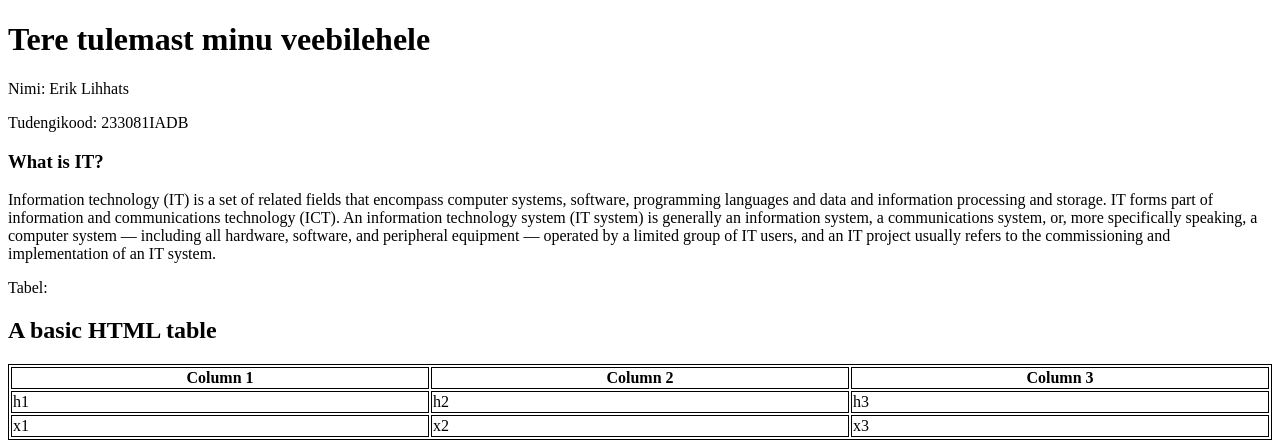
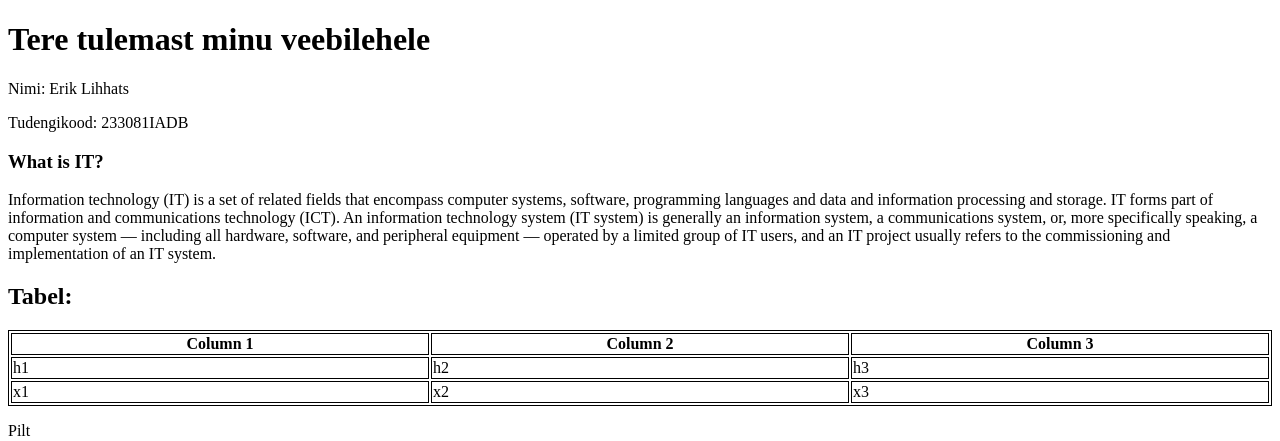
Before and after one commit to ErikLs1/taltech.github.io, a plain HTML site: page index.html in a window 1280 px wide. Shown: the top 441 px of the page. Drawn offline with Linux system fonts and the light colour scheme.

Commit message:
Update index.html

```diff
--- a/index.html
+++ b/index.html
@@ -9,7 +9,6 @@
     <p>Tudengikood: 233081IADB </p>
     <h3>What is IT?</h3>
     <P>Information technology (IT) is a set of related fields that encompass computer systems, software, programming languages and data and information processing and storage. IT forms part of information and communications technology (ICT). An information technology system (IT system) is generally an information system, a communications system, or, more specifically speaking, a computer system — including all hardware, software, and peripheral equipment — operated by a limited group of IT users, and an IT project usually refers to the commissioning and implementation of an IT system.</P>
-    <p>Tabel:</p></p>
     <style>
         table, th, td {
           border:1px solid black;
@@ -17,7 +16,7 @@
         </style>
         <body>
 
-        <h2>A basic HTML table</h2>
+        <h2>Tabel:</h2>
     <table style="width:100%">
         <tr>
           <th>Column 1</th>
```
